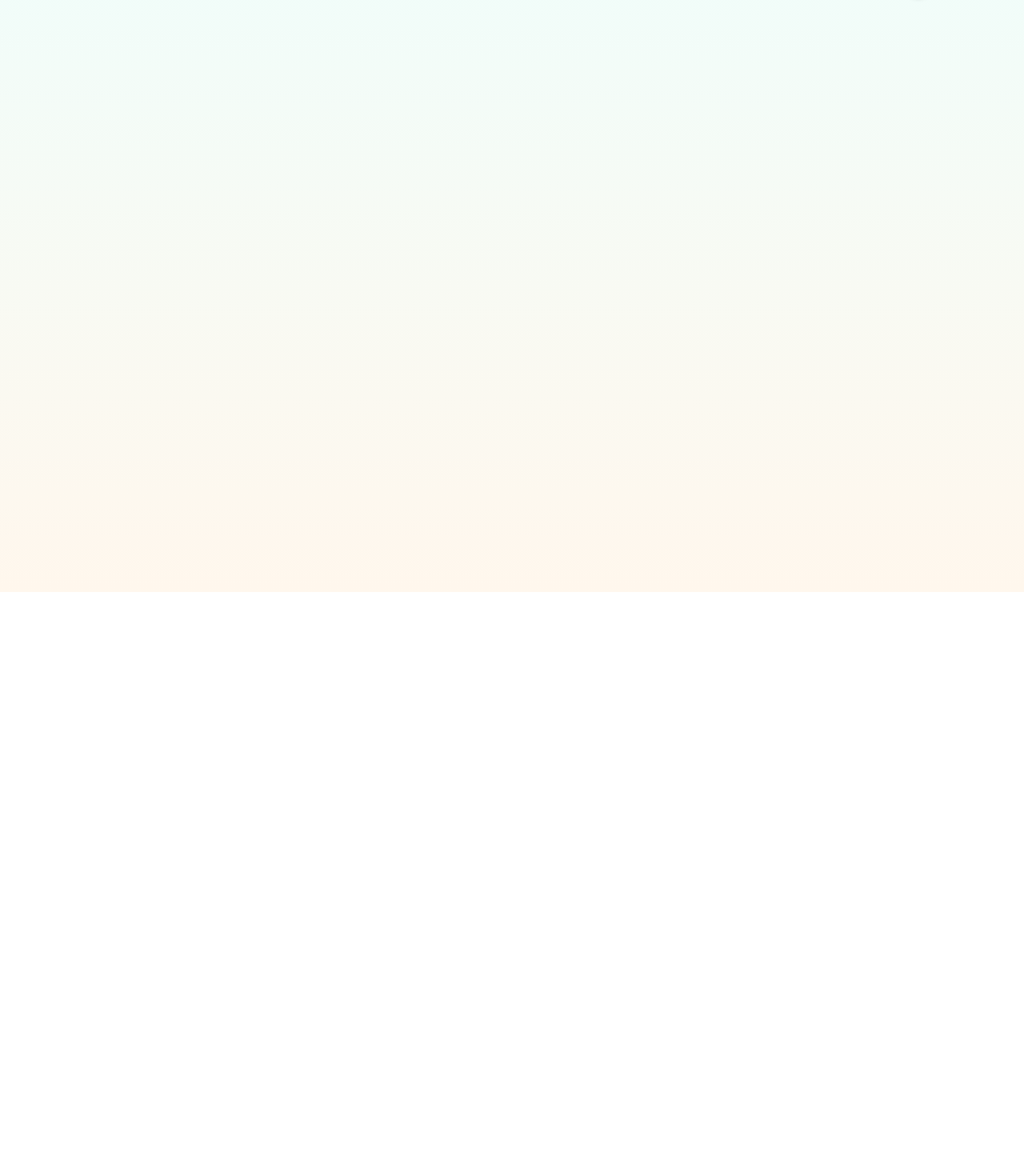
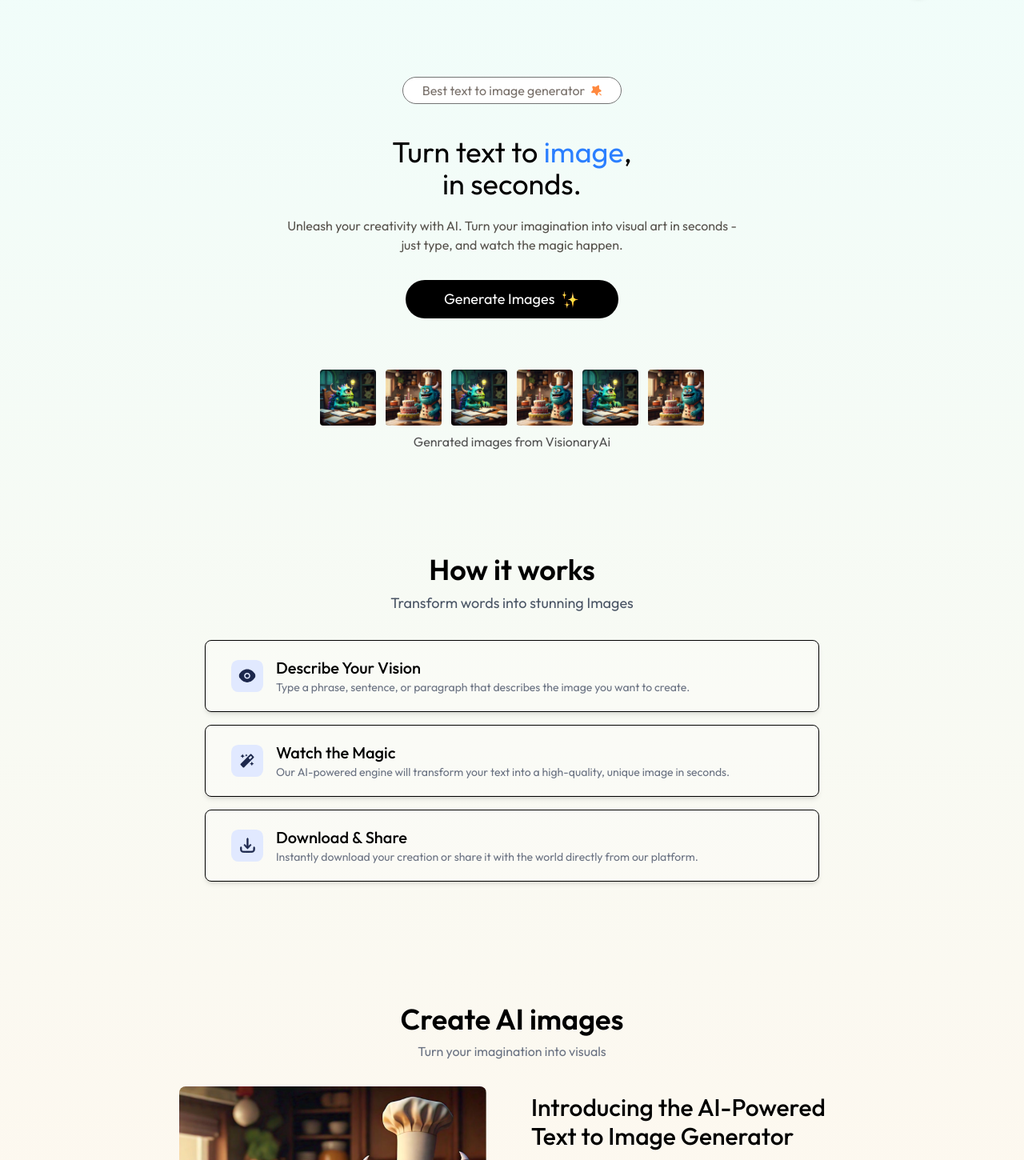
Before and after one commit to manvirsingh0427/VisionaryAi, a React (Vite) app in the folder client/: page / in a window 1280 px wide. Shown: the part 60-1510 px from the top of the page at 80% size. Before the commit the page ends 800 px from the top, so only its background shows below. Built offline with nearby package versions, Linux system fonts and the light colour scheme.

Commit message:
Created Header section Steps and Description

```diff
--- /dev/null
+++ b/client/src/components/Description.jsx
@@ -0,0 +1,24 @@
+import React from 'react'
+import { assets } from '../assets/assets'
+const Description = () => {
+  return (
+    <div className='flex flex-col items-center
+    justify-center my-24 p-6 md:px-28'>
+        <h1 className='text-3xl sm:text-4xl
+        font-semibold mb-2'>Create AI images</h1>
+        <p className='text-gray-500 mb-8'>Turn your imagination into visuals</p>
+
+        <div className='flex flex-col gap-5 md:gap-14 md:flex-row items-center'>
+            <img src={assets.sample_img_1} alt="" className='w-80 xl:w-96 rounded-lg'/>
+            <div>
+                <h2 className='text-3xl font-medium max-w-lg mb-4'>Introducing the AI-Powered Text to Image Generator</h2>
+                <p className='text-gray-600 mb-4'>Easily bring your ideas to life with our free AI image generator. Whether you need stunning visuals or unique imagery, our tool transforms your text into eye-catching images with just a few clicks. Imagine it, describe it, and watch it come to life instantly.</p>
+
+            <p className='text-gray-600'>Simply type in a text prompt, and our cutting-edge AI will generate high-quality images in seconds. From product visuals to character designs and portraits, even concepts that don’t yet exist can be visualized effortlessly. Powered by advanced AI technology, the creative possibilities are limitless!</p>
+            </div>
+        </div>
+    </div>
+  )
+}
+
+export default Description
--- /dev/null
+++ b/client/src/components/Header.jsx
@@ -0,0 +1,43 @@
+import React from 'react'
+import { assets } from '../assets/assets'
+
+const Header = () => {
+  return (
+    <div className='flex flex-col justify-center items-center text-center
+    my-20'>
+      <div className='text-stone-500 inline-flex text-center
+      gap-2 bg-white px-6 py-1 rounded-full border border-neutral-500'>
+         <p>
+            Best text to image generator
+         </p>
+
+         <img src={assets.star_icon} alt="" />
+      </div>
+
+      <h1 className='text-4xl max-w-[300px] sm:max-w[590]
+      mx-auto mt-10 text-center'>Turn text to <span
+      className='text-blue-500'>image</span>, in seconds.</h1>
+
+      <p className = 'text-center max-w-xl mx-auto text-stone-600 mt-5'>Unleash your creativity with AI. Turn your imagination
+        into visual art in seconds - just type, and watch the magic happen.
+      </p>
+
+      <button className='sm:text-lg text-white bg-black w-auto mt-8
+      px-12 py-2.5 flex items-center gap-2 rounded-full'>Generate Images
+        <img className='h-6' src={assets.star_group} alt="" />
+      </button>
+
+      <div className='flex flex-wrap justify-center mt-16 gap-3'>
+        {Array(6).fill('').map((item, index)=>(
+            <img className='rounded hover:scale-105 transition-all duration-300 cursor-pointer max-sm:w-10'
+            src={index%2 === 0 ? assets.sample_img_2 : assets.sample_img_1}
+            key={index} width={70}></img>
+        ))}
+      </div>
+
+      <p className='mt-2 text-neutral-600'>Genrated images from VisionaryAi</p>
+    </div>
+  )
+}
+
+export default Header
--- /dev/null
+++ b/client/src/components/Steps.jsx
@@ -0,0 +1,27 @@
+import React from 'react'
+import { stepsData } from '../assets/assets'
+
+const Steps = () => {
+  return (
+    <div className='flex flex-col items-center justify-center my-32'>
+        <h1 className='text-3xl sm:text-4xl
+        font-semibold mb-2'>How it works</h1>
+        <p className='text-lg text-gray-600 mb-8'>Transform words into stunning Images</p>
+        <div className='space-y-4 w-full max-w-3xl text-sm'>
+            {stepsData.map((item, index)=>(
+                <div className='flex items-items gap-4
+                py-5 px-8 bg-white/20 shadow-md border cursor-pointer hover:scale-[1.02] transition-all duration-300
+                rounded-lg'>
+                    <img width={40} src={item.icon} alt="" />
+                    <div key={index}>
+                        <h2 className='text-xl font-medium'>{item.title}</h2>
+                        <p className='text-gray-500'>{item.description}</p>
+                    </div>
+                </div>
+            ))}
+        </div>
+    </div>
+  )
+}
+
+export default Steps
--- a/client/src/pages/Home.jsx
+++ b/client/src/pages/Home.jsx
@@ -1,8 +1,15 @@
 import React from 'react'
+import Header from '../components/Header'
+import Steps from '../components/Steps'
 
+import Description from '../components/Description'
 const Home = () => {
   return (
-    <div></div>
+    <div>
+      <Header/>
+      <Steps/>
+      <Description/>
+    </div>
   )
 }
 
```
